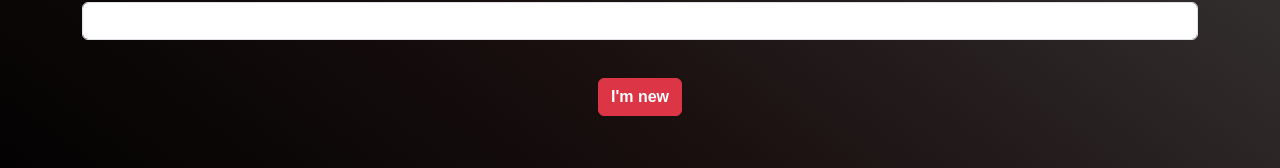
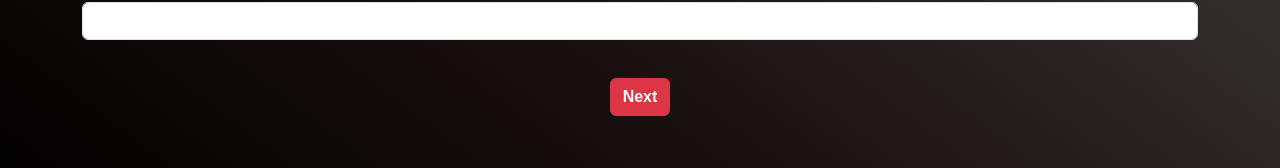
Before and after one commit to Antonio-martine/PracticaGIT, a plain HTML site: page login.html in a window 1280 px wide. Shown: the part 560-728 px from the top of the page. Drawn offline with nearby package versions, Linux system fonts and the light colour scheme.

Commit message:
Version 3 - Modificacion(2)/login.html

```diff
--- a/login.html
+++ b/login.html
@@ -30,7 +30,7 @@
               <label for="exampleInputPassword1" class="form-label">Password:</label>
               <input type="password" class="form-control" id="exampleInputPassword1">
             </div>
-            <button type="submit" class="btn btn-danger">I'm new</button>
+            <button type="submit" class="btn btn-danger">Next</button>
           </form>
           <br />
       </center>
```
